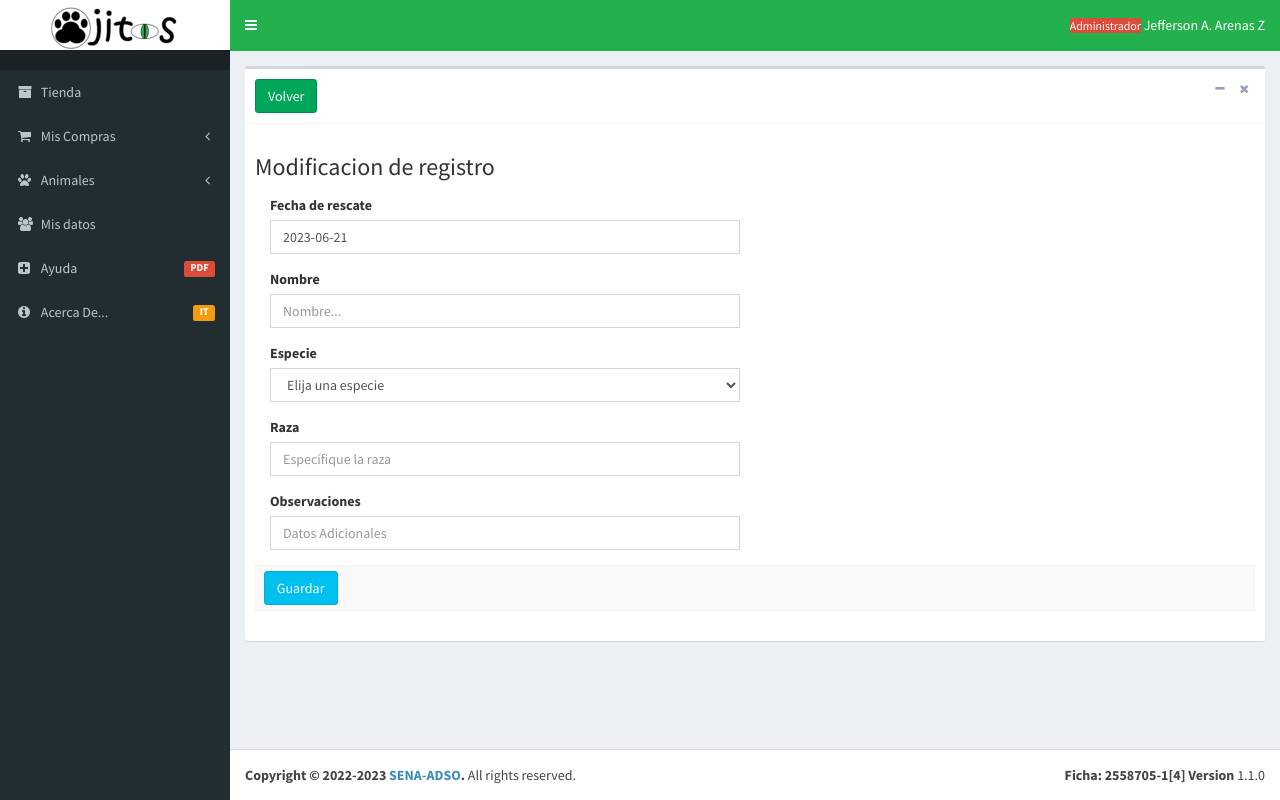
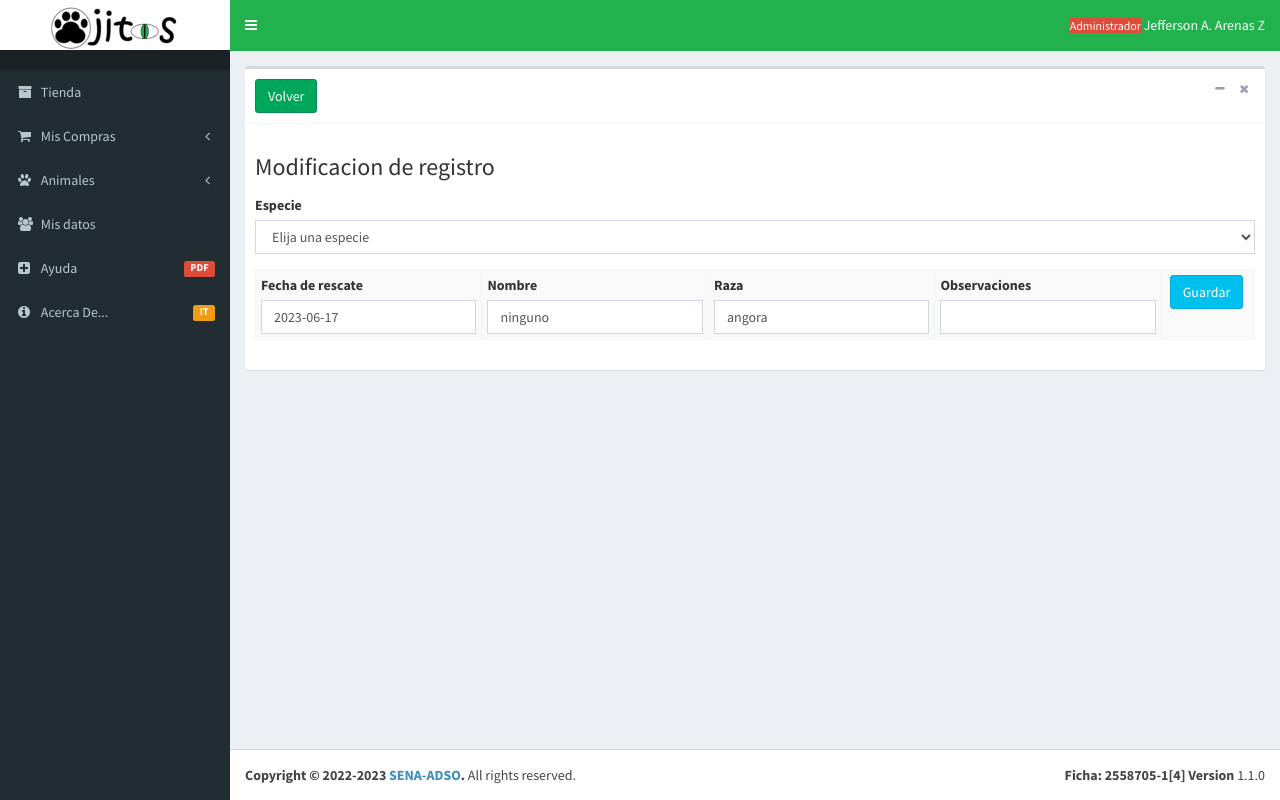
Before and after one commit to FCLKR/Version-preeliminar-Ojitos, a PHP site: page /Ojitos/Vista/html/Dashboard/Adopcion/adopadmlistadoEditar.php?id=2 in a window 1280 px wide. Run offline with PHP 8.4, Linux system fonts and the light colour scheme; data comes from the database, SQL or seed files in the repository.

Commit message:
06212023

```diff
--- a/Vista/html/Dashboard/Adopcion/adopadmlistadoEditar.php
+++ b/Vista/html/Dashboard/Adopcion/adopadmlistadoEditar.php
@@ -195,10 +195,6 @@
                         </div>
                       </div>
                     </div>
-                    <?php
-                    date_default_timezone_set("America/Bogota");
-                    $fecha_Actual= date("Y-m-d");
-                    ?>
 
                     <form action="adopadmlistadoEditarII.php" method="post">
                     <div class="row">
@@ -218,32 +214,26 @@
                                   ?>
 
                                     <tr>
-                                    <div class="col-lg-6 col-md-6 col-sm-6 col-xs-12">
-                        <div class="form-group">
-                          <label for="">Fecha de rescate</label>
-                          <input type="datatime" name="fechaEncuentro" value="<?=$fecha_Actual ?>"class="form-control">
+                                    <td><label for="">Fecha de rescate</label>
+                                    <input type="datatime" name="fechaEncuentro" id="fechaEncuentro" class="form-control" value="<?php echo $row['fechaEncuentro']; ?>"></td>
+                                    <td><label for="nombreAnimaladopocion">Nombre</label>
+                                    <input type="text" name="nombreAnimaladopocion" id="nombreAnimaladopocion" class="form-control" value="<?php echo $row['nombreAnimaladopocion']; ?>"></td>
+                                    <div class="form-group">
+                                    <label for="especie_Animal">Especie</label>
+                                    <select name="especie_Animal" id="especie_Animal" class="form-control" value="<?php echo $row['especie_Animal']; ?>">
+                                    <option selected>Elija una especie</option>
+                                    <option>Perro</option>
+                                    <option>Gato</option>
+                                    </select>
                         </div>
-                        <div class="form-group">
-                          <label for="">Nombre</label>
-                          <input type="text" name="nombreAnimaladopocion" class="form-control" placeholder="Nombre..." >
-                        </div>
-                        <div class="form-group">
-                            <label for="Especie Animal">Especie</label>
-                            <select name="especie_Animal" class="form-control">
-                                <option selected>Elija una especie</option>
-                                <option>Perro</option>
-                                <option>Gato</option>
+                              <td><label for="descripcion">Raza</label>
+                              <input type="text" name="raza" id="raza" class="form-control" value="<?php echo $row['raza']; ?>"></td>
 
-                            </select>
-                        </div>
-                        <div class="form-group">
-                              <label for="descripcion">Raza</label>
-                              <input type="int" name="raza" class="form-control" placeholder="Especifique la raza">
-                        </div>
-                        <div class="form-group">
-                          <label for="descripcion">Observaciones</label>
-                          <input type="text" name="observacionesAnimal" class="form-control" placeholder="Datos Adicionales">
-                        </div>
+                          <td><label for="descripcion">Observaciones</label>
+                          <input type="text" name="observacionesAnimal" id="observacionesAnimal" class="form-control" value="<?php echo $row['observacionesAnimal']; ?>"></td>
+
+                        <input type="hidden" name="id" id="idAnimaldisponible" value="<?php echo $_REQUEST['id']; ?>"></td>
+
                                         <td><label></label>
                                             <a href="#">
                                                 <button class="btn btn-info" onclick= "return Confirmacioneditar()" name="Guardar" >Guardar</button></a>
--- a/Vista/html/Dashboard/Adopcion/adopadmlistadoEditarII.php
+++ b/Vista/html/Dashboard/Adopcion/adopadmlistadoEditarII.php
@@ -4,7 +4,7 @@ require_once ('Conexion.php');
 
 if (isset($_REQUEST['Guardar'])) {
 
-    $query = "UPDATE animales_en_adopcion SET nombreAnimaladopocion='" . $_POST['nombreAnimaladopocion'] . "', fechaEncuentro='" . $_POST['fechaEncuentro'] . "', especie_Animal='" . $_POST['especie_Animal'] . "'raza='" . $_POST['raza'] . "'observacionesAnimal='" . $_POST['observacionesAnimal'] . "' WHERE idAnimaldisponible=" . $_REQUEST['id'];
+    $query = "UPDATE animales_en_adopcion SET fechaEncuentro='" . $_POST['fechaEncuentro'] . "', nombreAnimaladopocion='" . $_POST['nombreAnimaladopocion'] . "',especie_Animal='" . $_POST['especie_Animal'] . "',raza='" . $_POST['raza'] . "',observacionesAnimal='" . $_POST['observacionesAnimal'] . "' WHERE idAnimaldisponible=" . $_REQUEST['id'];
     $give = mysqli_query($conexion, $query);
     header ('location: adopcionAdmListado.php');
     }
```
